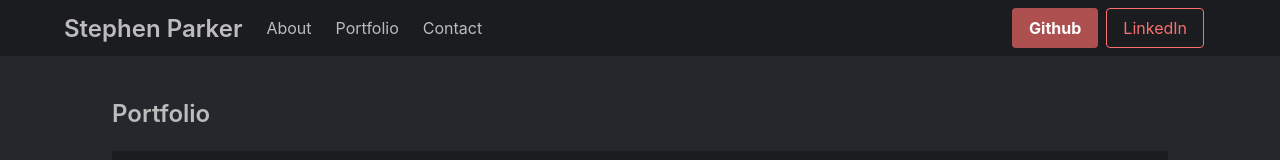
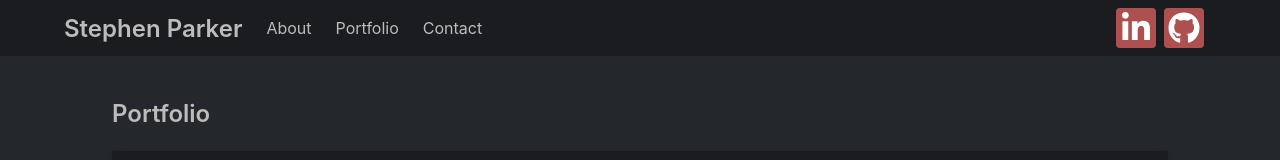
Before and after one commit to stephenparkhum/SP-Web-Portfolio-React, a React (Create React App) app: page /portfolio in a window 1280 px wide. Shown: the top 160 px of the page. Built offline with nearby package versions, Linux system fonts and the light colour scheme.

Commit message:
Updating more styling and changing nav icons

```diff
--- a/src/components/MainContent/Portfolio/PortfolioApp.js
+++ b/src/components/MainContent/Portfolio/PortfolioApp.js
@@ -38,19 +38,21 @@ class PortfolioApp extends Component {
                     </div>
                     <div className="media-content">
                     <div className="content">
+                        <a href={this.props.liveLink}>
                         <h2 className="title is-5 has-text-info">{this.props.title}</h2> <small>{this.props.year}</small>
+                        </a>
                         <p>
                         {this.props.description}
                         </p>
                     </div>
                     <nav className="level is-mobile">
                         <div className="level-left">
-                        <a href={this.props.liveLink} className="level-item" aria-label={`Live ${this.props.title} website`} target="_blank">
+                        <a href={this.props.liveLink} className="level-item" aria-label={`Live ${this.props.title} website`} rel="noopener noreferrer" target="_blank">
                             <span className="icon is-large">
                             <i className="fas fa-globe fa-2x" aria-hidden="true"></i>
                             </span>
                         </a>
-                        <a href={this.props.ghLink} className="level-item" aria-label={`${this.props.title} Github Repo`} target="_blank">
+                        <a href={this.props.ghLink} className="level-item" aria-label={`${this.props.title} Github Repo`} rel="noopener noreferrer" target="_blank">
                             <span className="icon is-large">
                             <i className="fab fa-github fa-2x" aria-hidden="true"></i>
                             </span>
--- a/src/components/Nav/RightNav/RightNav.js
+++ b/src/components/Nav/RightNav/RightNav.js
@@ -12,10 +12,14 @@ function RightNav() {
             <div className="navbar-item">
                 <div className="buttons">
                     <a className="button is-link is-normal" href="https://github.com/stephenparkhum" rel="no-follow noreferrer" target="_blank">
-                        <strong>Github</strong>
+                        <span className="icon is-large">
+                            <i className="fab fa-linkedin-in fa-2x" aria-hidden="true"></i>
+                        </span>
                     </a>
-                    <a className="button is-info is-outlined" href="https://www.linkedin.com/in/stephenparker-03/" rel="no-follow noreferrer" target="_blank">
-                        LinkedIn
+                    <a className="button is-link is-normal" href="https://www.linkedin.com/in/stephenparker-03/" rel="no-follow noreferrer" target="_blank">
+                        <span className="icon is-large">
+                            <i className="fab fa-github fa-2x" aria-hidden="true"></i>
+                        </span>
                     </a>
                 </div>
             </div>
```
